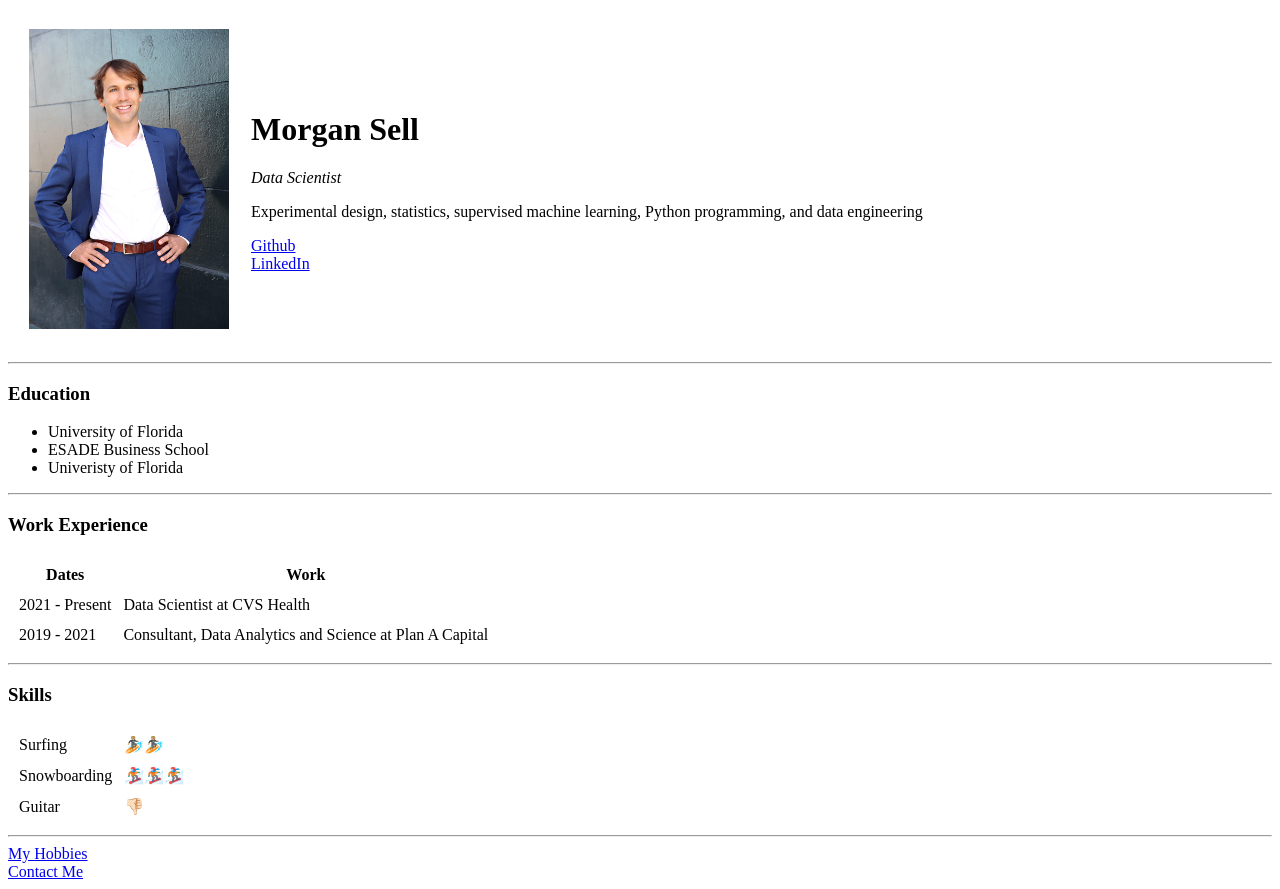
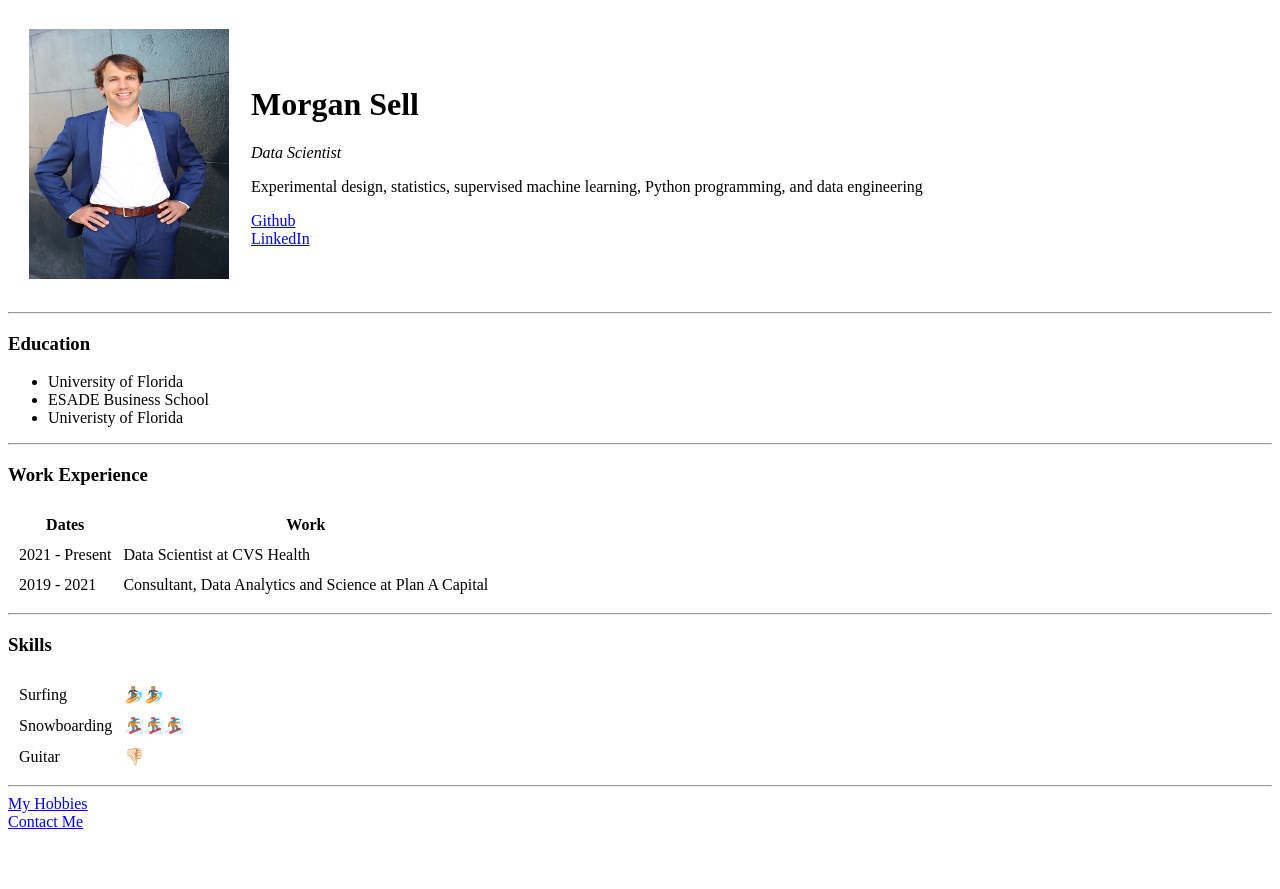
Before and after one commit to Morgan-Sell/cv, a plain HTML site: page index.html in a window 1280 px wide. After the commit the page ends 839 px from the top, so only its background shows below. Drawn offline with Linux system fonts and the light colour scheme.

Commit message:
updated image

```diff
--- a/index.html
+++ b/index.html
@@ -9,7 +9,7 @@
 <body>
   <table cellspacing="20">
     <tr>
-      <td><img src="morgan.JPG"alt="morgan profile picture" width=200 height=300></td>
+      <td><img src="morgan.JPG"alt="morgan profile picture" width=200 height=250></td>
       <td>
         <h1>Morgan Sell</h1>
         <p><em>Data Scientist</em></p>
```
